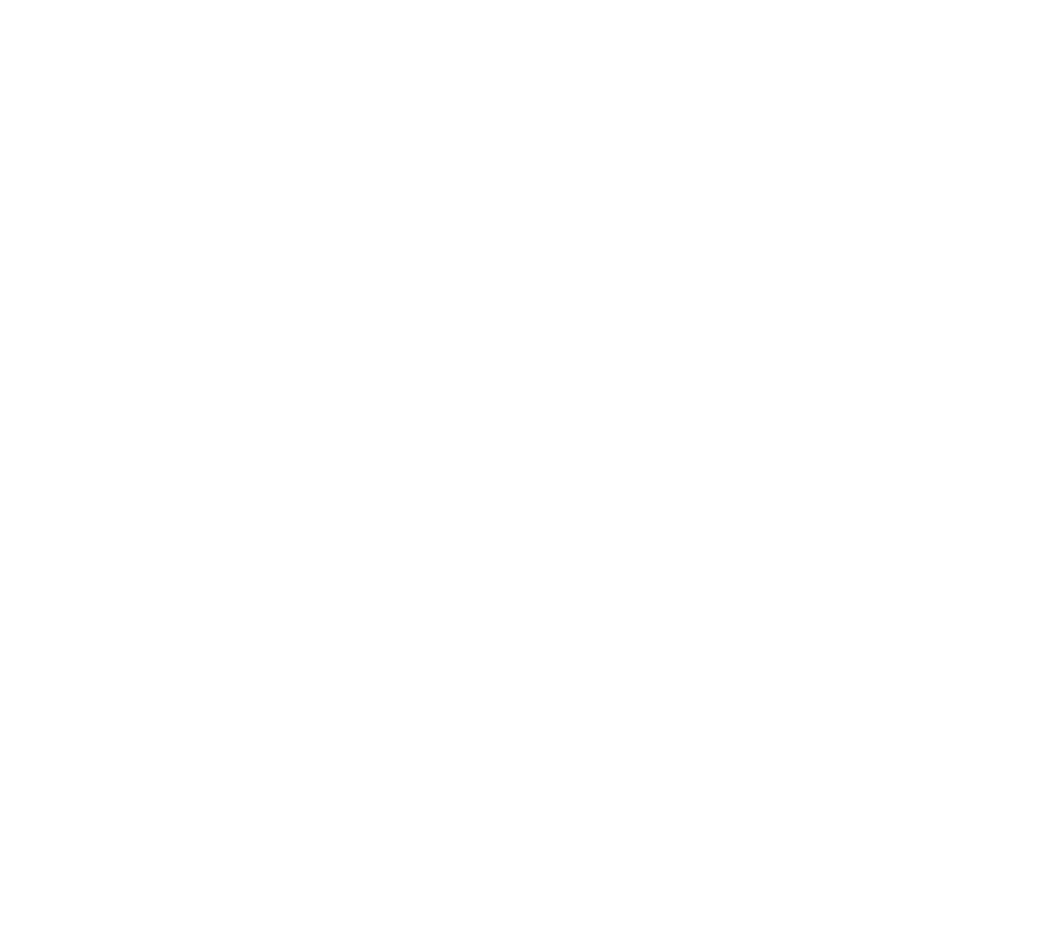
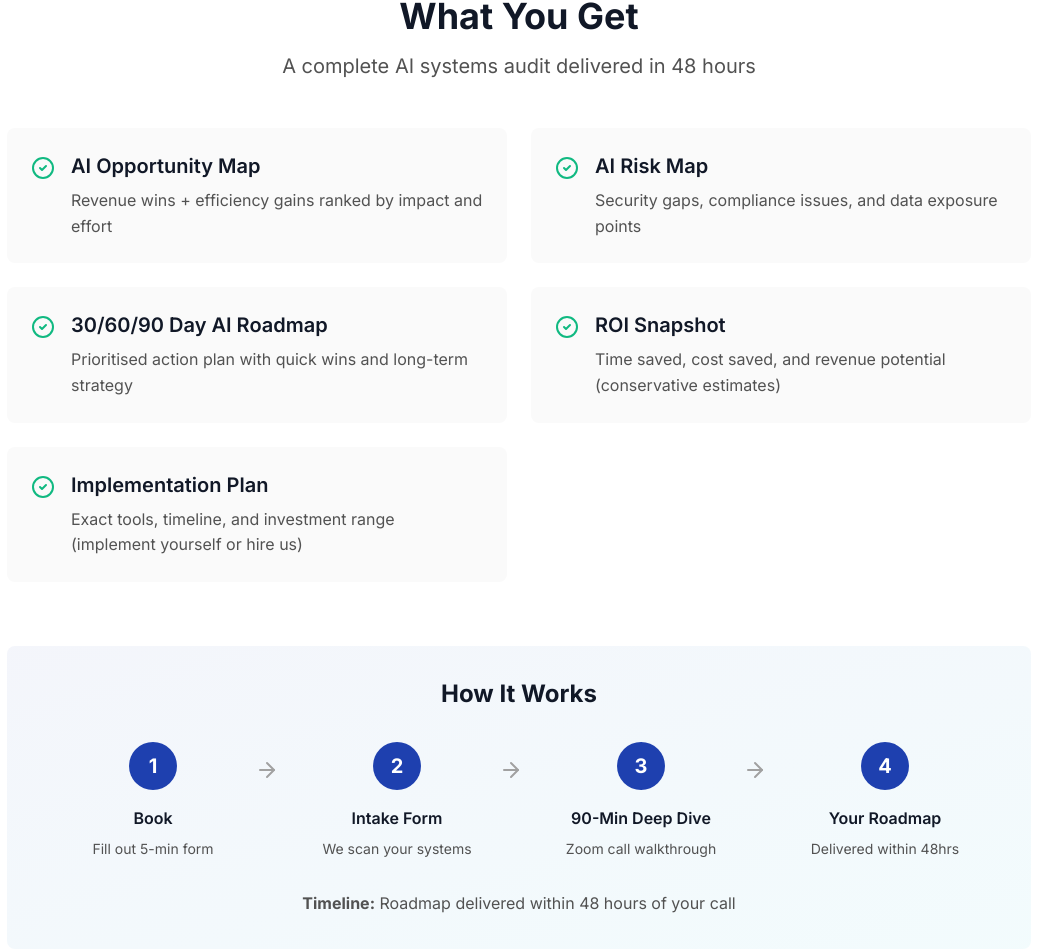
Before and after one commit to benraineyfc-web/momentum-ai-audit, a Next.js app in the folder landing-page/: page / in a window 1280 px wide. Shown: the part 1933-2885 px from the top of the page, without its empty margins (121-1183 px from the left). Before the commit the page ends 1849 px from the top, so only its background shows below. Built offline with nearby package versions, Linux system fonts and the light colour scheme.

Commit message:
feat: add What You Get section with deliverables

```diff
--- a/landing-page/app/page.tsx
+++ b/landing-page/app/page.tsx
@@ -1,11 +1,13 @@
 import Hero from '@/components/Hero';
 import Problem from '@/components/Problem';
+import WhatYouGet from '@/components/WhatYouGet';
 
 export default function Home() {
   return (
     <main>
       <Hero />
       <Problem />
+      <WhatYouGet />
     </main>
   );
 }
--- /dev/null
+++ b/landing-page/components/WhatYouGet.tsx
@@ -0,0 +1,105 @@
+'use client';
+
+import { motion } from 'framer-motion';
+import { CheckCircle2, ArrowRight } from 'lucide-react';
+
+export default function WhatYouGet() {
+  const deliverables = [
+    {
+      title: "AI Opportunity Map",
+      description: "Revenue wins + efficiency gains ranked by impact and effort"
+    },
+    {
+      title: "AI Risk Map",
+      description: "Security gaps, compliance issues, and data exposure points"
+    },
+    {
+      title: "30/60/90 Day AI Roadmap",
+      description: "Prioritised action plan with quick wins and long-term strategy"
+    },
+    {
+      title: "ROI Snapshot",
+      description: "Time saved, cost saved, and revenue potential (conservative estimates)"
+    },
+    {
+      title: "Implementation Plan",
+      description: "Exact tools, timeline, and investment range (implement yourself or hire us)"
+    }
+  ];
+
+  const process = [
+    { step: "1", action: "Book", detail: "Fill out 5-min form" },
+    { step: "2", action: "Intake Form", detail: "We scan your systems" },
+    { step: "3", action: "90-Min Deep Dive", detail: "Zoom call walkthrough" },
+    { step: "4", action: "Your Roadmap", detail: "Delivered within 48hrs" }
+  ];
+
+  return (
+    <section className="py-20 px-4 bg-white">
+      <div className="max-w-5xl mx-auto">
+        <motion.div
+          initial={{ opacity: 0, y: 20 }}
+          whileInView={{ opacity: 1, y: 0 }}
+          viewport={{ once: true }}
+          className="text-center mb-12"
+        >
+          <h2 className="text-4xl font-bold text-neutral-900 mb-4">
+            What You Get
+          </h2>
+          <p className="text-xl text-neutral-600">
+            A complete AI systems audit delivered in 48 hours
+          </p>
+        </motion.div>
+
+        {/* Deliverables */}
+        <div className="grid md:grid-cols-2 gap-6 mb-16">
+          {deliverables.map((item, index) => (
+            <motion.div
+              key={index}
+              initial={{ opacity: 0, y: 20 }}
+              whileInView={{ opacity: 1, y: 0 }}
+              viewport={{ once: true }}
+              transition={{ delay: index * 0.1 }}
+              className="flex gap-4 p-6 bg-neutral-50 rounded-lg hover:bg-neutral-100 transition-colors"
+            >
+              <CheckCircle2 className="w-6 h-6 text-accent flex-shrink-0 mt-1" />
+              <div>
+                <h3 className="text-xl font-semibold text-neutral-900 mb-2">
+                  {item.title}
+                </h3>
+                <p className="text-neutral-600">{item.description}</p>
+              </div>
+            </motion.div>
+          ))}
+        </div>
+
+        {/* Process Flow */}
+        <motion.div
+          initial={{ opacity: 0 }}
+          whileInView={{ opacity: 1 }}
+          viewport={{ once: true }}
+          className="bg-gradient-to-br from-primary/5 to-secondary/5 p-8 rounded-lg"
+        >
+          <h3 className="text-2xl font-bold text-center mb-8">How It Works</h3>
+          <div className="grid md:grid-cols-4 gap-4 relative">
+            {process.map((item, index) => (
+              <div key={index} className="text-center relative">
+                <div className="w-12 h-12 bg-primary text-white rounded-full flex items-center justify-center text-xl font-bold mx-auto mb-4">
+                  {item.step}
+                </div>
+                <h4 className="font-semibold text-neutral-900 mb-2">{item.action}</h4>
+                <p className="text-sm text-neutral-600">{item.detail}</p>
+                {index < process.length - 1 && (
+                  <ArrowRight className="w-6 h-6 text-neutral-400 absolute right-0 top-4 -mr-3 hidden md:block" />
+                )}
+              </div>
+            ))}
+          </div>
+          <p className="text-center text-neutral-600 mt-8">
+            <strong>Timeline:</strong> Roadmap delivered within 48 hours of your call
+          </p>
+        </motion.div>
+      </div>
+    </section>
+  );
+}
```
